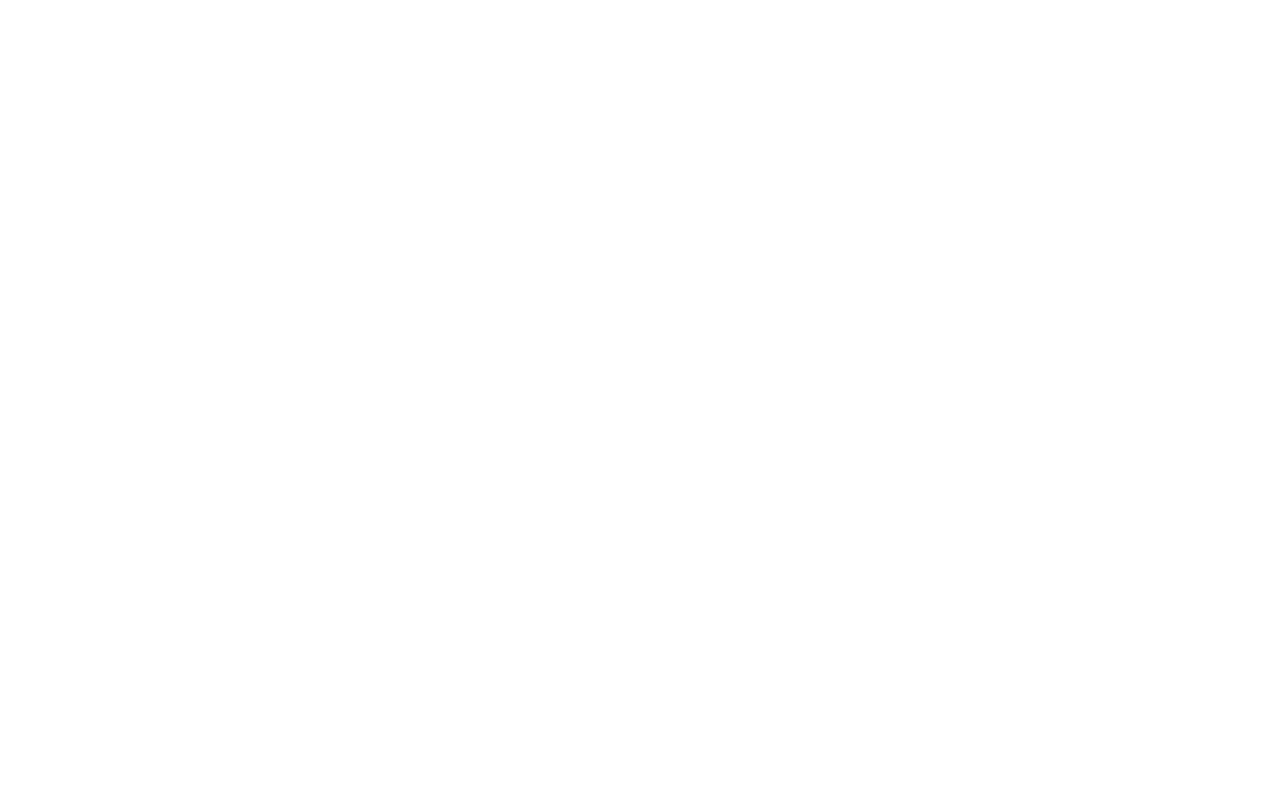
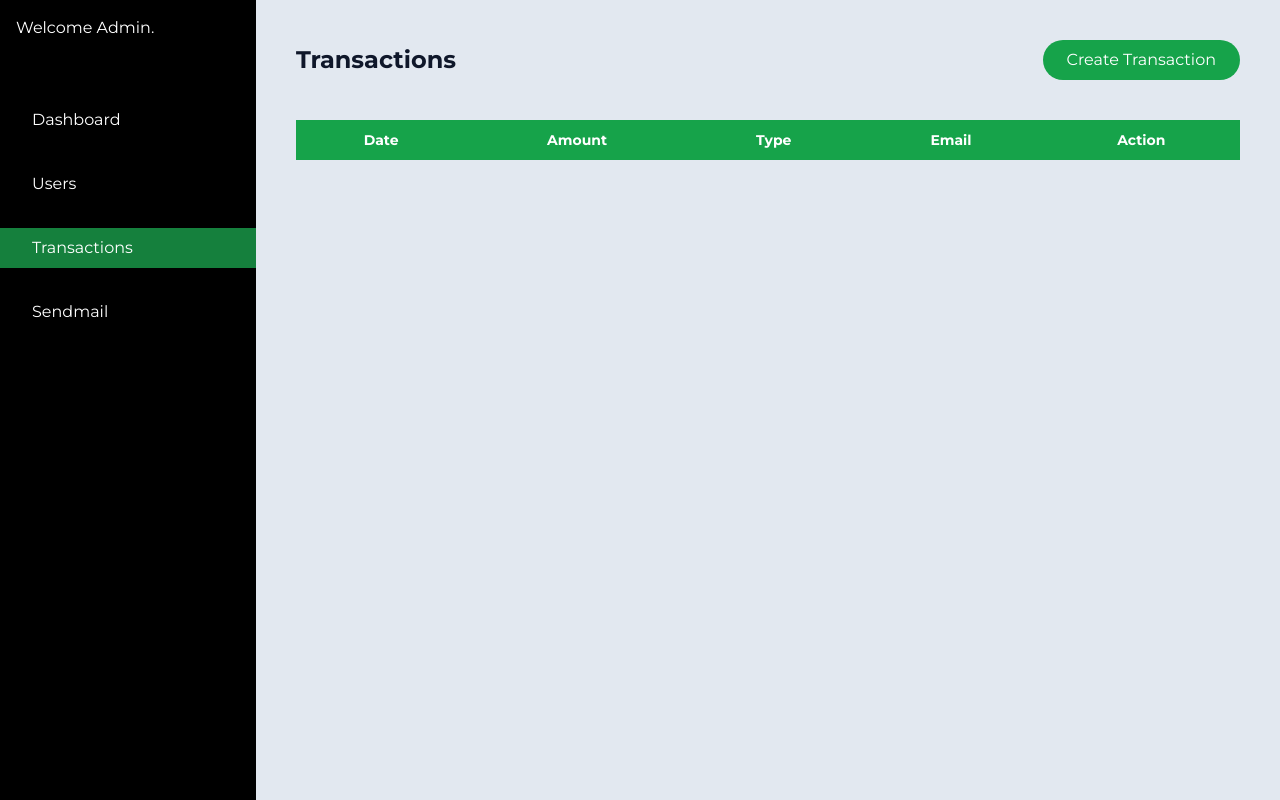
Before and after one commit to vulpes231/greenoak-adm, a React (Vite) app: page /transaction in a window 1280 px wide. Before the commit this address had no page. Built offline with nearby package versions, Linux system fonts and the light colour scheme; sample sign-in values are in the browser's storage.

Commit message:
user and transaction page

```diff
--- a/src/App.jsx
+++ b/src/App.jsx
@@ -1,5 +1,5 @@
 /* eslint-disable no-unused-vars */
-import React from "react";
+import React, { useState } from "react";
 import { Route, Routes } from "react-router-dom";
 import NavBar from "./components/NavBar";
 import Landing from "./components/Landing";
@@ -9,20 +9,29 @@ import Users from "./pages/Users";
 import Transactions from "./pages/Transactions";
 import Login from "./pages/Login";
 import EnrollAdmin from "./pages/EnrollAdmin";
+import Sidebar from "./components/Sidebar";
+import { getAccessToken } from "./constants";
 
 const App = () => {
+  const [active, setActive] = useState("dashboard");
+  const token = getAccessToken();
   return (
-    <div>
-      {/* <NavBar /> */}
-      <Routes>
-        <Route path="/" element={<Login />} />
-        <Route path="/dash" element={<Landing />} />
-        <Route path="/new-admin" element={<EnrollAdmin />} />
-        <Route path="/create-user" element={<CreateUserForm />} />
-        <Route path="/create-transaction" element={<CreateTransactionForm />} />
-        <Route path="/get-users" element={<Users />} />
-        <Route path="/get-transactions" element={<Transactions />} />
-      </Routes>
+    <div className="flex flex-row w-full">
+      {token && <Sidebar active={active} setActive={setActive} />}
+      <div className="w-full">
+        <Routes>
+          <Route path="/" element={<Login />} />
+          <Route path="/dash" element={<Landing />} />
+          <Route path="/new-admin" element={<EnrollAdmin />} />
+          {/* <Route path="/create-user" element={<CreateUserForm />} />
+        <Route path="/create-transaction" element={<CreateTransactionForm />} /> */}
+          <Route path="/user" element={<Users setActive={setActive} />} />
+          <Route
+            path="/transaction"
+            element={<Transactions setActive={setActive} />}
+          />
+        </Routes>
+      </div>
     </div>
   );
 };
--- a/src/components/Landing.jsx
+++ b/src/components/Landing.jsx
@@ -1,26 +1,48 @@
 /* eslint-disable no-unused-vars */
 import React, { useEffect } from "react";
-import Button from "./Button";
 import { useSelector } from "react-redux";
 import { useNavigate } from "react-router-dom";
+import { customStyles, getAccessToken } from "../constants";
+import { FaUser, FaMoneyBillWave, FaUserCheck } from "react-icons/fa";
+
+const dashStyles = {
+  card: "bg-white p-8 shadow rounded-sm flex flex-col items-center justify-center gap-3",
+  span: "flex flex-col items-center gap-2",
+  title: "text-xl font-semibold",
+  count: "text-3xl font-bold",
+};
 
 const Landing = () => {
   const navigate = useNavigate();
 
-  const { accessToken } = useSelector((state) => state.loginadmin);
+  const accessToken = getAccessToken();
 
   useEffect(() => {
     if (!accessToken) {
+      sessionStorage.clear();
       navigate("/");
     }
-  }, [accessToken]);
+  }, [accessToken, navigate]);
   return (
-    <section className="p-6">
-      <div className="grid md:grid-cols-2 lg:grid-cols-3 gap-4">
-        <Button path="/create-user" title="Create User" />
-        <Button path="/create-transaction" title="Create Transaction" />
-        <Button path="/get-users" title="Get Users" />
-        <Button path="/get-transactions" title="Get Transactions" />
+    <section className=" bg-slate-200 text-slate-900 h-screen w-full">
+      <div className="p-10 flex flex-col gap-6">
+        <h3 className={customStyles.title}>Dashboard</h3>
+        <div className="grid grid-cols-3 gap-6">
+          <div className={dashStyles.card}>
+            <span className={dashStyles.span}>
+              <FaUserCheck />
+              <h1 className={dashStyles.title}> Users</h1>
+            </span>
+            <h1 className={dashStyles.count}>0</h1>
+          </div>
+          <div className={dashStyles.card}>
+            <span className={dashStyles.span}>
+              <FaMoneyBillWave />
+              <h1 className={dashStyles.title}>Transactions</h1>
+            </span>
+            <h1 className={dashStyles.count}>0</h1>
+          </div>
+        </div>
       </div>
     </section>
   );
--- /dev/null
+++ b/src/components/Sidebar.jsx
@@ -0,0 +1,29 @@
+/* eslint-disable react/prop-types */
+/* eslint-disable no-unused-vars */
+import React, { useState } from "react";
+import { authLinks } from "../constants";
+import { Link } from "react-router-dom";
+
+const Sidebar = ({ active, setActive }) => {
+  return (
+    <div className="h-screen w-[320px] bg-black text-white flex flex-col gap-6">
+      <h3 className="mb-5 p-4">Welcome Admin.</h3>
+      {authLinks.map((link) => {
+        return (
+          <Link
+            key={link.id}
+            to={link.path}
+            onClick={() => setActive(link.title.toLowerCase())}
+            className={`${
+              active === link.title.toLowerCase() ? "bg-green-700" : ""
+            } py-2 px-8 text-white`}
+          >
+            {link.title}
+          </Link>
+        );
+      })}
+    </div>
+  );
+};
+
+export default Sidebar;
--- a/src/constants/index.js
+++ b/src/constants/index.js
@@ -17,5 +17,34 @@ const sendError = (error) => {
   }
 };
 
-export { options, devurl, liveurl, sendError };
-// Compare this snippet from src/features/createUserSlice.js:
+const getAccessToken = () => {
+  const accessToken = sessionStorage.getItem("accessToken");
+  if (accessToken) {
+    return accessToken;
+  } else {
+    return null;
+  }
+};
+
+const authLinks = [
+  { id: 1, title: "Dashboard", path: "/dash" },
+  { id: 2, title: "Users", path: "/user" },
+  { id: 3, title: "Transactions", path: "/transaction" },
+  { id: 4, title: "Sendmail", path: "/mail" },
+];
+
+const customStyles = {
+  title: "text-2xl font-bold",
+  td: "px-6 py-2.5 capitalize font-bold text-sm",
+  th: "px-6 py-2.5 capitalize",
+};
+
+export {
+  options,
+  devurl,
+  liveurl,
+  sendError,
+  getAccessToken,
+  authLinks,
+  customStyles,
+};
--- a/src/pages/Transactions.jsx
+++ b/src/pages/Transactions.jsx
@@ -1,16 +1,34 @@
-import React from "react";
-import { construction } from "../assets";
+/* eslint-disable no-unused-vars */
+/* eslint-disable react/prop-types */
+import React, { useEffect } from "react";
+import { customStyles } from "../constants";
 
-const Transactions = () => {
+const Transactions = ({ setActive }) => {
+  useEffect(() => {
+    setActive("transactions");
+    document.title = "RegentOak - Transactions";
+  }, []);
   return (
-    <section className="p-6 flex flex-col gap-6">
-      <h3 className="text-xl">Transactions</h3>
-      <figure className="flex items-center justify-center">
-        <img src={construction} alt="" className="w-full md:w-[300px]" />
-      </figure>
-      <p className="font-extralight text-center text-green-700">
-        Page is currently under construction, check back later. 🏗️🚧
-      </p>
+    <section className=" bg-slate-200 text-slate-900 h-screen w-full">
+      <div className="p-10 flex flex-col gap-10">
+        <div className="flex items-center justify-between">
+          <h3 className={customStyles.title}>Transactions</h3>
+          <button className="bg-green-600 text-white rounded-3xl px-6 py-2">
+            Create Transaction
+          </button>
+        </div>
+        <table className="min-w-full bg-white">
+          <thead className="bg-green-600 text-white">
+            <tr>
+              <th className={customStyles.td}>date</th>
+              <th className={customStyles.td}>amount</th>
+              <th className={customStyles.td}>type</th>
+              <th className={customStyles.td}>email</th>
+              <th className={customStyles.td}>action</th>
+            </tr>
+          </thead>
+        </table>
+      </div>
     </section>
   );
 };
--- a/src/pages/Users.jsx
+++ b/src/pages/Users.jsx
@@ -1,15 +1,34 @@
-import React from "react";
-import { construction } from "../assets";
-const Users = () => {
+/* eslint-disable react/prop-types */
+/* eslint-disable no-unused-vars */
+import React, { useEffect } from "react";
+import { customStyles } from "../constants";
+
+const Users = ({ setActive }) => {
+  useEffect(() => {
+    setActive("users");
+    document.title = "RegentOak - Users";
+  }, []);
   return (
-    <section className="p-6 flex flex-col gap-6">
-      <h3 className="text-xl">Users</h3>
-      <figure className="flex items-center justify-center">
-        <img src={construction} alt="" className="w-full md:w-[300px]" />
-      </figure>
-      <p className="font-extralight text-center text-green-700">
-        Page is currently under construction, check back later. 🏗️🚧
-      </p>
+    <section className=" bg-slate-200 text-slate-900 h-screen w-full">
+      <div className="p-10 flex flex-col gap-10">
+        <div className="flex items-center justify-between">
+          <h3 className={customStyles.title}>Users</h3>
+          <button className="bg-green-600 text-white rounded-3xl px-6 py-2">
+            Create user
+          </button>
+        </div>
+        <table className="min-w-full bg-white">
+          <thead className="bg-green-600 text-white">
+            <tr>
+              <th className={customStyles.td}>username</th>
+              <th className={customStyles.td}>email</th>
+              <th className={customStyles.td}>phone</th>
+              <th className={customStyles.td}>gender</th>
+              <th className={customStyles.td}>action</th>
+            </tr>
+          </thead>
+        </table>
+      </div>
     </section>
   );
 };
```
